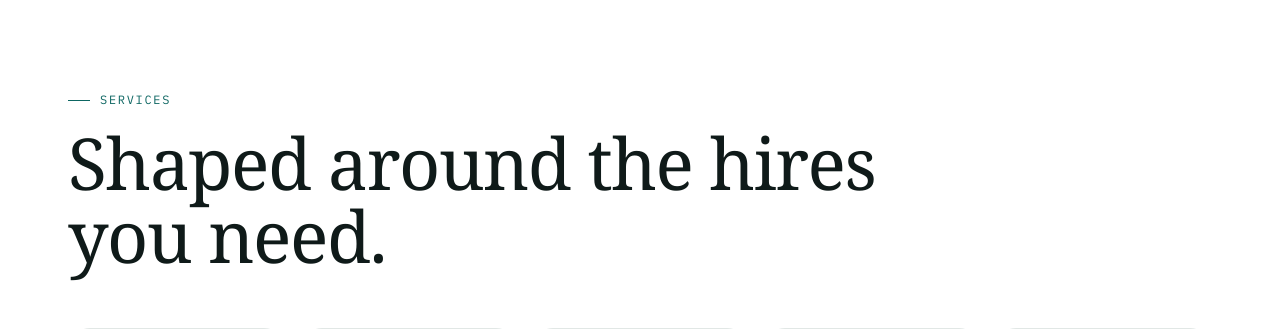
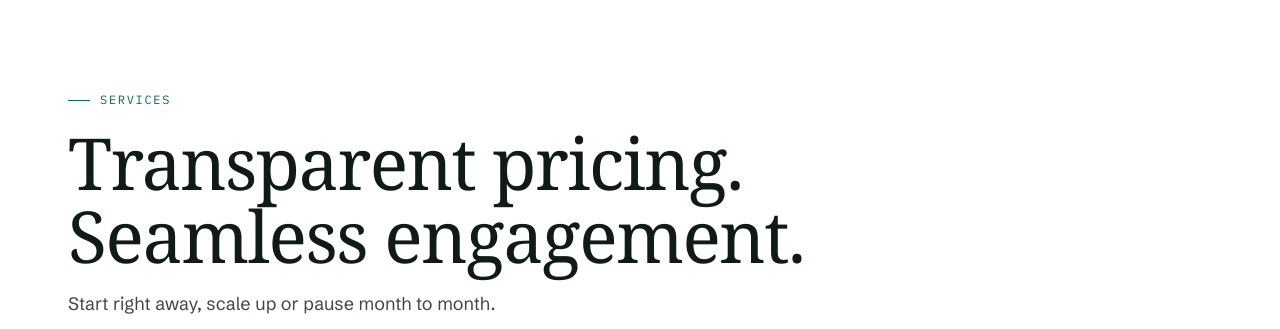
Before and after one commit to eves8/eves8, a plain HTML site: page index.html in a window 1280 px wide. Shown: the part 2260-2589 px from the top of the page. Drawn offline with Linux system fonts and the light colour scheme; a web font is replaced by a local one.

Commit message:
Services headline: transparent pricing, seamless engagement

```diff
--- a/index.html
+++ b/index.html
@@ -388,7 +388,8 @@ footer a:hover{color:var(--mint)}
 <section id="services" class="how">
   <div class="wrap">
     <div class="eyebrow rv">Services</div>
-    <h2 class="display rv">Shaped around the hires you need.</h2>
+    <h2 class="display rv">Transparent pricing. Seamless engagement.</h2>
+    <p class="roles-sub rv" style="color:var(--muted)">Start right away, scale up or pause month to month.</p>
     <div class="svc">
       <div class="sv rv"><div class="how">Low volume</div><h3>Sourcing</h3><div class="price">$5,800<small>per month · month to month</small></div><p>We find, engage and qualify candidates, then hand them to your team ready for interviews.</p><div class="best"><span>Best for</span>A few open roles and a team that runs its own interviews</div></div>
       <div class="sv rv"><div class="how">Low volume</div><h3>Full-Cycle Recruiting</h3><div class="price">$7,800<small>per month · month to month</small></div><p>We run each search end to end: sourcing, screening, interview coordination, offers and closing.</p><div class="best"><span>Best for</span>A few open roles and no recruiter in-house</div></div>
```
